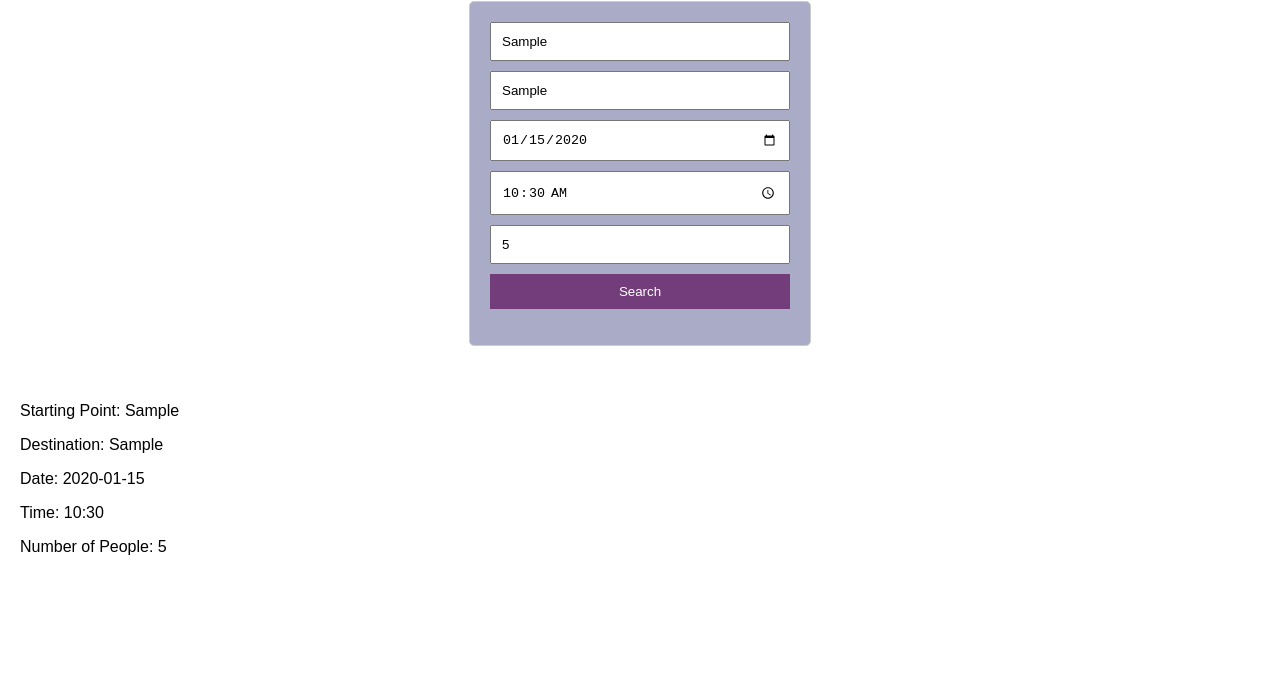
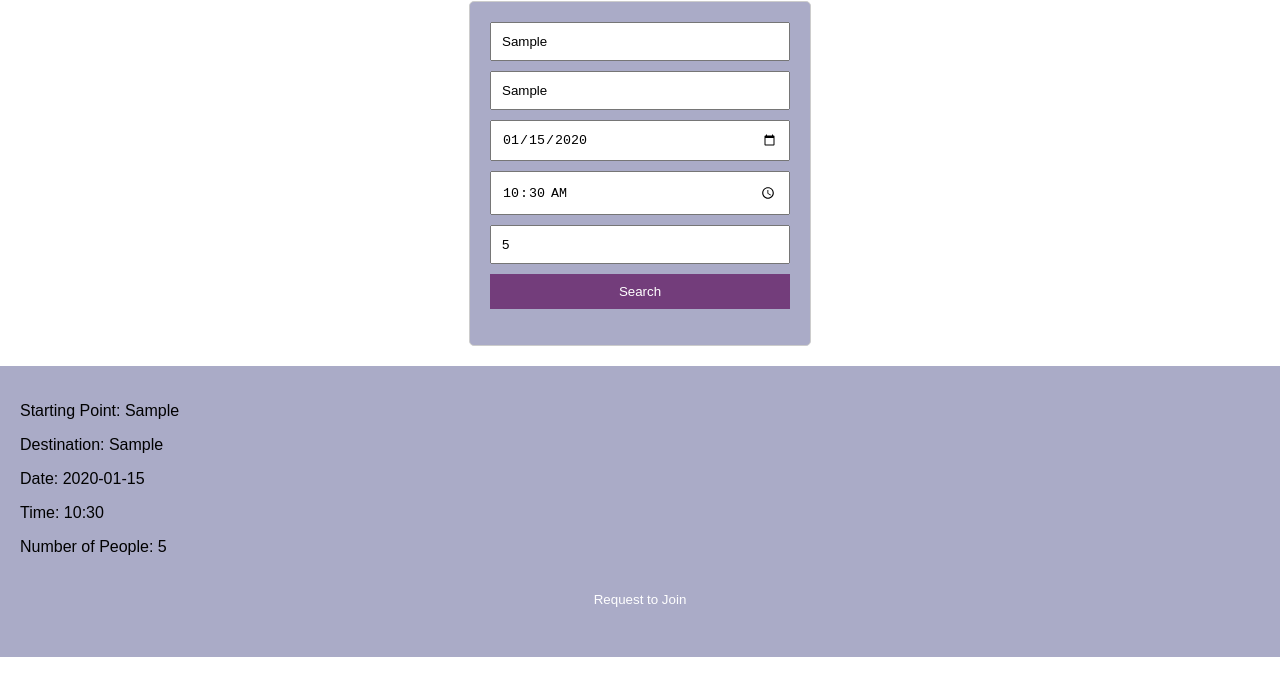
Before and after one commit to jasminegau/Bon-bon-voyage, a plain HTML site: page booking/index.html in a window 1280 px wide. Both pictures are taken after typing "Sample", "Sample", "2020-01-15", "10:30", "5" into the empty fields and a click on the button "Search". Shown: the part 159-836 px from the top of the page. Before the commit the page ends 800 px from the top, so only its background shows below. Drawn offline with Linux system fonts and the light colour scheme; no server answers.

Commit message:
work more on booking

```diff
--- a/booking/booking.js
+++ b/booking/booking.js
@@ -1,9 +1,9 @@
-import {db, set, ref, push, onValue, get, child} from '../firebase.js'
+import {db, auth, set, ref, push, onValue, get, child} from '../firebase.js'
 
 const searchResults = [];
 
 function bookingSearch() {
-    console.log('yoyoyoyo', db);
+    console.log('yoyoyoyo');
 
     const StartLoc = document.getElementById('start').value;
     const DestLoc = document.getElementById('dest').value;
@@ -20,6 +20,14 @@ function bookingSearch() {
     };
 
     searchResults.push(newResult);
+
+    push(ref(db, 'trips'), {
+        StartLoc: StartLoc,
+        DestLoc: DestLoc,
+        Date: Date,
+        Time: Time,
+        NumPass: NumPass
+    });
 
     displaySearchResults(searchResults);
 
@@ -58,12 +66,16 @@ function bookingSearch() {
     console.log("displaying search results", results);
     const resultsContainer = document.getElementById("results-container");
 
+    // Check if there are any results
+    if (results.length > 0) {
+        // Make the results container visible
+        resultsContainer.style.display = "block";
+
         results.forEach(result => {
             // Create a div element for the result
             const resultElement = document.createElement("div");
             resultElement.classList.add("result-item");
 
-        // Create elements to display result data
             const startingPointElement = document.createElement("p");
             startingPointElement.textContent = "Starting Point: " + result.StartLoc;
             resultElement.appendChild(startingPointElement);
@@ -84,21 +96,29 @@ function bookingSearch() {
             numPassElement.textContent = "Number of People: " + result.NumPass;
             resultElement.appendChild(numPassElement);
 
+            const reqJoinElement = document.createElement("button");
+            reqJoinElement.className = "request-btn";
+            reqJoinElement.type = "button";
+            reqJoinElement.textContent = "Request to Join";
+            resultElement.appendChild(reqJoinElement);
+
             // Append the result element to the results container
             resultsContainer.appendChild(resultElement);
         });
+    } else {
+        // If there are no results, keep the container invisible
+        resultsContainer.style.display = "none";
+    }
  }
 
  function loaded(){
-
-
-    const userId = `-Ns14WSA_TyTZXMtA_mL`; // Replace with the actual user ID
+    const userId = "-Ns14WSA_TyTZXMtA_mL"; // Replace with the actual user ID
     const userRef = ref(db, 'users/' + userId);
 
     // Fetch user information from Firestore
     get(userRef).then((snapshot) => {
         if (snapshot.exists()) {
-
+            console.log("user found");
         } else {
             console.log("No data available");
         }
--- a/booking/index.html
+++ b/booking/index.html
@@ -6,6 +6,16 @@
     }
 
     #booking-form-container{
+        background-color: #AAABC7;
+    }
+
+    #results-container {
+        padding: 20px;
+        background-color: #AAABC7;
+    }
+
+    .request-btn {
+        padding: 20px;
         background-color: #AAABC7;
     }
 </style>
@@ -52,7 +62,7 @@
     </div>
 
     <!-- Results Section -->
-    <div id="results-container">
+    <div id="results-container" style="display: none;">
         <!-- Dynamic content will be loaded here based on search results -->
 
     </div>
--- a/firebase.js
+++ b/firebase.js
@@ -2,6 +2,7 @@ import { initializeApp } from "https://www.gstatic.com/firebasejs/10.8.1/firebas
 
 
 import { getDatabase, ref, child, get, set, update, remove, push, onValue } from "https://www.gstatic.com/firebasejs/10.8.1/firebase-database.js";
+import { getAuth } from "https://www.gstatic.com/firebasejs/10.8.1/firebase-auth.js";
 
 
 const firebaseConfig = {
@@ -20,6 +21,7 @@ const app = initializeApp(firebaseConfig);
 
 
 export const db = getDatabase();
+export const auth = getAuth(app);
 
 
 export {
```
Lines whose indentation alone changed are shown as unchanged.
